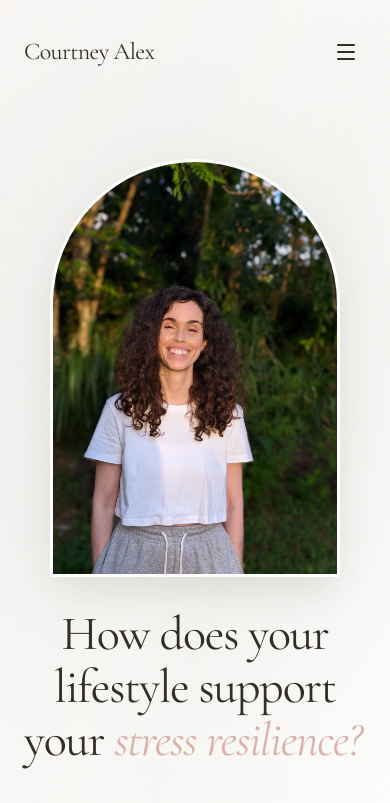
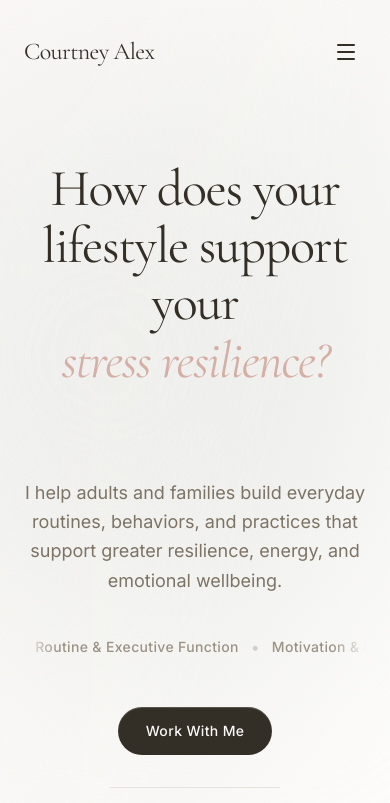
Before and after one commit to Hewg74/Courtney, a React (Vite) app: page / in a window 390 px wide. Shown: the top 803 px of the page. Built offline with nearby package versions, Linux system fonts and the light colour scheme.

Commit message:
Fix responsive homepage headline and refine coaching labels

```diff
--- a/components/AnimatedText.tsx
+++ b/components/AnimatedText.tsx
@@ -28,7 +28,7 @@ export const AnimatedText: React.FC<AnimatedTextProps> = ({
   }
 
   return (
-    <span className="relative inline-block text-left whitespace-nowrap">
+    <span className="relative inline-grid max-w-full align-bottom whitespace-normal">
       <AnimatePresence mode="wait">
         <motion.span
           key={index}
@@ -36,13 +36,13 @@ export const AnimatedText: React.FC<AnimatedTextProps> = ({
           animate={{ opacity: 1 }}
           exit={{ opacity: 0 }}
           transition={{ duration: 1.5, ease: "easeInOut" }}
-          className="absolute inset-0 italic font-light text-clay-500"
+          className="col-start-1 row-start-1 italic font-light text-clay-500"
         >
           {words[index]}?
         </motion.span>
       </AnimatePresence>
       {/* Invisible spacer to reserve width */}
-      <span className="invisible italic font-light pr-2">
+      <span aria-hidden="true" className="invisible col-start-1 row-start-1 italic font-light pr-2">
         {getLongest()}?
       </span>
     </span>
--- a/views/Home.tsx
+++ b/views/Home.tsx
@@ -30,14 +30,12 @@ export const Home: React.FC<HomeProps> = ({ setView }) => {
         <div className="max-w-6xl mx-auto w-full grid lg:grid-cols-[1.1fr_0.9fr] gap-8 lg:gap-12 items-center relative z-10">
 
           {/* Left: Text Content */}
-          <div className="space-y-8 text-center lg:text-left order-2 lg:order-1 relative min-w-0">
-            <Reveal variant="fadeUp" delay={0.2} width="100%">
-              <h1 className="text-5xl md:text-6xl lg:text-5xl xl:text-6xl 2xl:text-7xl font-serif text-sand-900 leading-[1.1] tracking-tight">
-                <span className="block">How does your</span>
-                <span className="block">lifestyle support</span>
-                <span className="block whitespace-nowrap">your <AnimatedText words={["mental health", "stress resilience", "emotional regulation", "well-being"]} longestWord="emotional regulation" /></span>
-              </h1>
-            </Reveal>
+          <div className="space-y-8 text-center lg:text-left relative min-w-0">
+            <h1 className="text-[clamp(3.25rem,6vw,4.5rem)] md:text-[clamp(4rem,6vw,4.75rem)] lg:text-[clamp(3.75rem,4.75vw,4.75rem)] font-serif text-sand-900 leading-[1.1] tracking-tight">
+              <span className="block">How does your</span>
+              <span className="block">lifestyle support</span>
+              <span className="block">your <AnimatedText words={["mental health", "stress resilience", "emotional regulation", "well-being"]} longestWord="emotional regulation" /></span>
+            </h1>
 
             <Reveal variant="fadeUp" delay={0.4} width="100%">
               <p className="text-lg md:text-xl text-sand-600 max-w-xl mx-auto lg:mx-0 leading-relaxed font-sans">
@@ -47,10 +45,10 @@ export const Home: React.FC<HomeProps> = ({ setView }) => {
 
             <Reveal variant="fadeUp" delay={0.5} width="100%" className="min-w-0">
               <Marquee items={[
-                "Sleep & energy",
-                "Movement & NS regulation",
-                "Routine & follow-through",
-                "Motivation & executive function",
+                "Sleep & NS Regulation",
+                "Movement & Energy",
+                "Routine & Executive Function",
+                "Motivation & Follow-Through",
                 "Communication & relationships",
                 "Mindset & self-talk",
                 "Emotional regulation & stress resilience"
@@ -59,7 +57,7 @@ export const Home: React.FC<HomeProps> = ({ setView }) => {
 
             <Reveal variant="fadeUp" delay={0.6} className="mx-auto lg:mx-0">
               <div className="pt-2 flex flex-col sm:flex-row items-center lg:items-start justify-center lg:justify-start gap-5">
-                <Button size="lg" onClick={() => setView('work-with-me')}>
+                <Button size="md" onClick={() => setView('work-with-me')}>
                   Work With Me
                 </Button>
               </div>
@@ -87,7 +85,7 @@ export const Home: React.FC<HomeProps> = ({ setView }) => {
           </div>
 
           {/* Right: Keyhole Shape Image */}
-          <div className="order-1 lg:order-2 flex justify-center lg:justify-end relative">
+          <div className="flex justify-center lg:justify-end relative">
             <Reveal variant="scaleUp" delay={0.4}>
               <div className="relative w-72 h-[26rem] md:w-80 md:h-[30rem] lg:w-[420px] lg:h-[520px]">
                 {/* Soft Background */}
```
